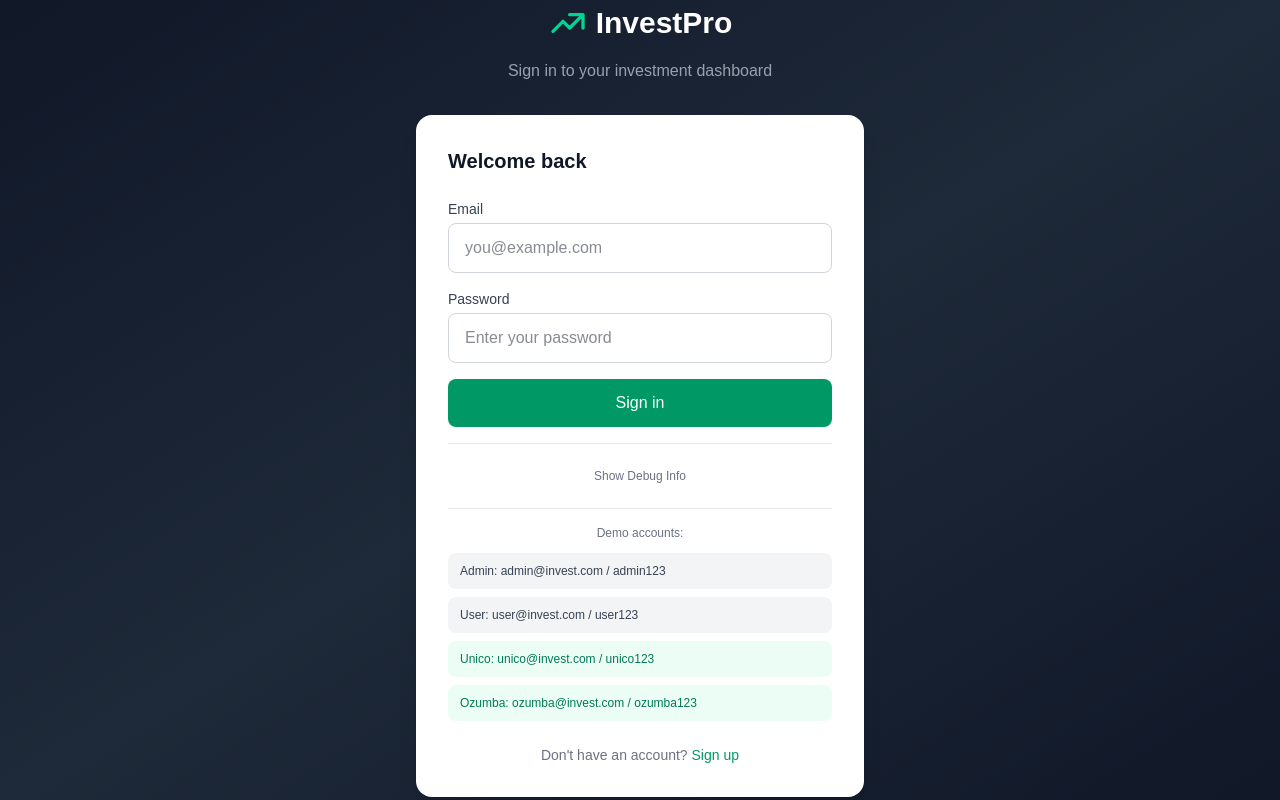
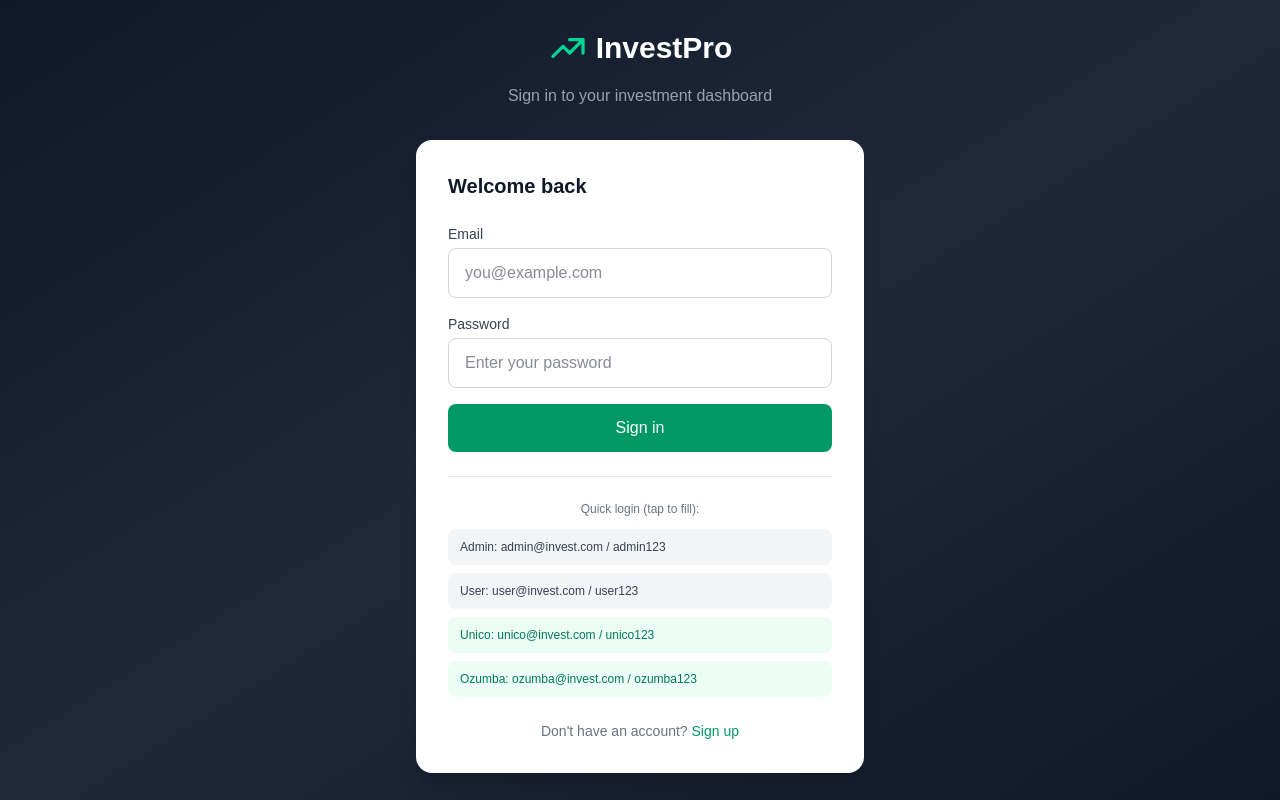
Before and after one commit to sundaykingsley1210-dev/investment-platform, a Next.js app: page /login in a window 1280 px wide. Built offline with nearby package versions, Linux system fonts and the light colour scheme.

Commit message:
Simplify auth system: fix all login issues, clean login page

```diff
--- a/src/app/login/page.tsx
+++ b/src/app/login/page.tsx
@@ -1,75 +1,32 @@
 "use client";
 
-import { useState, useEffect } from "react";
+import { useState } from "react";
 import { useRouter } from "next/navigation";
 import Link from "next/link";
 import { useAuth } from "@/lib/auth-context";
-
-const USERS_KEY = "invest_registered_users";
-
-interface StoredUser {
-  password: string;
-  user: { id: string; name: string; email: string; role: string };
-}
-
-function getRegisteredUsers(): Record<string, StoredUser> {
-  if (typeof window === "undefined") return {};
-  const raw = localStorage.getItem(USERS_KEY);
-  if (!raw) return {};
-  try {
-    return JSON.parse(raw);
-  } catch {
-    return {};
-  }
-}
 
 export default function LoginPage() {
   const [email, setEmail] = useState("");
   const [password, setPassword] = useState("");
   const [error, setError] = useState("");
   const [loading, setLoading] = useState(false);
-  const [showDebug, setShowDebug] = useState(false);
-  const [debugInfo, setDebugInfo] = useState("");
   const { login } = useAuth();
   const router = useRouter();
-
-  const runDebug = () => {
-    const users = getRegisteredUsers();
-    const keys = Object.keys(users);
-    if (keys.length === 0) {
-      setDebugInfo("NO ACCOUNTS FOUND IN LOCALSTORAGE\n\nThis means no one has registered on this browser yet, or localStorage was cleared.");
-    } else {
-      const info = keys.map((key) => {
-        const u = users[key];
-        return `Email: ${key}\n  Name: ${u.user.name}\n  ID: ${u.user.id}`;
-      }).join("\n\n");
-      setDebugInfo(`REGISTERED ACCOUNTS (${keys.length}):\n\n${info}`);
-    }
-  };
 
   const handleSubmit = async (e: React.FormEvent) => {
     e.preventDefault();
     setError("");
     setLoading(true);
+
+    await new Promise((r) => setTimeout(r, 300));
+
     const ok = await login(email, password);
     setLoading(false);
+
     if (ok) {
       router.push("/dashboard");
     } else {
-      const users = getRegisteredUsers();
-      const keys = Object.keys(users);
-      const normalizedInput = email.trim().toLowerCase();
-      const found = keys.find((k) => k.toLowerCase() === normalizedInput);
-
-      if (keys.length === 0) {
-        setError("No accounts exist on this browser. Please sign up first.");
-      } else if (!found) {
-        setError(`Email "${email}" not found. Click "Show Accounts" below to see registered emails.`);
-      } else if (users[found].password !== password) {
-        setError(`Email found but wrong password. Your password is stored as: "${users[found].password}"`);
-      } else {
-        setError("Login failed for unknown reason.");
-      }
+      setError("Invalid email or password. Please check and try again.");
     }
   };
 
@@ -90,7 +47,7 @@ export default function LoginPage() {
           <h2 className="text-xl font-semibold text-gray-900 mb-6">Welcome back</h2>
 
           {error && (
-            <div className="bg-red-50 text-red-600 px-4 py-3 rounded-lg mb-4 text-sm whitespace-pre-wrap">{error}</div>
+            <div className="bg-red-50 text-red-600 px-4 py-3 rounded-lg mb-4 text-sm">{error}</div>
           )}
 
           <form onSubmit={handleSubmit} className="space-y-4">
@@ -125,42 +82,32 @@ export default function LoginPage() {
             </button>
           </form>
 
-          <div className="mt-4 pt-4 border-t border-gray-200">
-            <button
-              onClick={() => { setShowDebug(!showDebug); if (!showDebug) runDebug(); }}
-              className="w-full text-xs text-gray-500 hover:text-gray-700 font-medium py-2"
-            >
-              {showDebug ? "Hide Debug Info" : "Show Debug Info"}
-            </button>
-            {showDebug && debugInfo && (
-              <pre className="mt-2 bg-gray-100 rounded-lg p-3 text-xs text-gray-700 overflow-auto max-h-48 whitespace-pre-wrap">
-                {debugInfo}
-              </pre>
-            )}
-          </div>
-
-          <div className="mt-4 pt-4 border-t border-gray-200">
-            <p className="text-xs text-gray-500 text-center mb-3">Demo accounts:</p>
+          <div className="mt-6 pt-6 border-t border-gray-200">
+            <p className="text-xs text-gray-500 text-center mb-3">Quick login (tap to fill):</p>
             <div className="space-y-2 text-xs">
               <button
+                type="button"
                 onClick={() => { setEmail("admin@invest.com"); setPassword("admin123"); setError(""); }}
                 className="w-full px-3 py-2.5 bg-gray-100 rounded-lg hover:bg-gray-200 transition text-gray-700 text-left"
               >
                 Admin: admin@invest.com / admin123
               </button>
               <button
+                type="button"
                 onClick={() => { setEmail("user@invest.com"); setPassword("user123"); setError(""); }}
                 className="w-full px-3 py-2.5 bg-gray-100 rounded-lg hover:bg-gray-200 transition text-gray-700 text-left"
               >
                 User: user@invest.com / user123
               </button>
               <button
+                type="button"
                 onClick={() => { setEmail("unico@invest.com"); setPassword("unico123"); setError(""); }}
                 className="w-full px-3 py-2.5 bg-emerald-50 rounded-lg hover:bg-emerald-100 transition text-emerald-700 text-left"
               >
                 Unico: unico@invest.com / unico123
               </button>
               <button
+                type="button"
                 onClick={() => { setEmail("ozumba@invest.com"); setPassword("ozumba123"); setError(""); }}
                 className="w-full px-3 py-2.5 bg-emerald-50 rounded-lg hover:bg-emerald-100 transition text-emerald-700 text-left"
               >
--- a/src/lib/auth-context.tsx
+++ b/src/lib/auth-context.tsx
@@ -22,23 +22,24 @@ interface StoredUser {
   user: User;
 }
 
-function getRegisteredUsers(): Record<string, StoredUser> {
+function getUsersFromStorage(): Record<string, StoredUser> {
   if (typeof window === "undefined") return {};
-  const raw = localStorage.getItem(USERS_KEY);
-  if (!raw) return {};
   try {
+    const raw = localStorage.getItem(USERS_KEY);
+    if (!raw) return {};
     return JSON.parse(raw);
   } catch {
     return {};
   }
 }
 
-function saveRegisteredUsers(users: Record<string, StoredUser>) {
+function saveUsersToStorage(users: Record<string, StoredUser>) {
+  if (typeof window === "undefined") return;
   localStorage.setItem(USERS_KEY, JSON.stringify(users));
 }
 
-function getSeedUsers(): Record<string, StoredUser> {
-  return {
+function getAllAccounts(): Record<string, StoredUser> {
+  const seed: Record<string, StoredUser> = {
     "admin@invest.com": {
       password: "admin123",
       user: { id: "1", name: "Admin User", email: "admin@invest.com", role: "admin" },
@@ -56,6 +57,19 @@ function getSeedUsers(): Record<string, StoredUser> {
       user: { id: "101", name: "Ozumba", email: "ozumba@invest.com", role: "user" },
     },
   };
+  const stored = getUsersFromStorage();
+  return { ...seed, ...stored };
+}
+
+function findUserByEmail(email: string): { key: string; entry: StoredUser } | null {
+  const all = getAllAccounts();
+  const normalized = email.trim().toLowerCase();
+  for (const key of Object.keys(all)) {
+    if (key.toLowerCase() === normalized) {
+      return { key, entry: all[key] };
+    }
+  }
+  return null;
 }
 
 export function AuthProvider({ children }: { children: ReactNode }) {
@@ -63,43 +77,42 @@ export function AuthProvider({ children }: { children: ReactNode }) {
   const [isLoading, setIsLoading] = useState(true);
 
   useEffect(() => {
-    const stored = localStorage.getItem("invest_user");
-    if (stored) {
-      try { setUser(JSON.parse(stored)); } catch { /* ignore */ }
+    try {
+      const stored = localStorage.getItem("invest_user");
+      if (stored) {
+        const parsed = JSON.parse(stored);
+        if (parsed && parsed.id && parsed.email) {
+          setUser(parsed);
+        }
+      }
+    } catch {
+      // ignore
     }
     setIsLoading(false);
   }, []);
 
   const login = async (email: string, password: string): Promise<boolean> => {
-    const normalizedEmail = email.trim().toLowerCase();
-    const allUsers = { ...getSeedUsers(), ...getRegisteredUsers() };
+    const found = findUserByEmail(email);
+    if (!found) return false;
+    if (found.entry.password !== password) return false;
 
-    // Find user by case-insensitive email match
-    const entryKey = Object.keys(allUsers).find((key) => key.toLowerCase() === normalizedEmail);
-    const entry = entryKey ? allUsers[entryKey] : null;
-
-    if (entry && entry.password === password) {
-      initializeNewUser(entry.user.id);
-      setUser(entry.user);
-      localStorage.setItem("invest_user", JSON.stringify(entry.user));
-      return true;
-    }
-    return false;
+    initializeNewUser(found.entry.user.id);
+    setUser(found.entry.user);
+    localStorage.setItem("invest_user", JSON.stringify(found.entry.user));
+    return true;
   };
 
   const signup = async (name: string, email: string, password: string, bvn?: string): Promise<boolean> => {
+    const found = findUserByEmail(email);
+    if (found) return false;
+
     const normalizedEmail = email.trim().toLowerCase();
-    const allUsers = { ...getSeedUsers(), ...getRegisteredUsers() };
-
-    // Check if email already exists (case-insensitive)
-    const exists = Object.keys(allUsers).some((key) => key.toLowerCase() === normalizedEmail);
-    if (exists) return false;
-
     const newUser: User = { id: Date.now().toString(), name, email: normalizedEmail, role: "user" };
     if (bvn) newUser.bvn = bvn;
 
-    allUsers[normalizedEmail] = { password, user: newUser };
-    saveRegisteredUsers(allUsers);
+    const stored = getUsersFromStorage();
+    stored[normalizedEmail] = { password, user: newUser };
+    saveUsersToStorage(stored);
 
     initializeNewUser(newUser.id);
     setUser(newUser);
@@ -113,12 +126,11 @@ export function AuthProvider({ children }: { children: ReactNode }) {
     setUser(updated);
     localStorage.setItem("invest_user", JSON.stringify(updated));
 
-    const allUsers = getRegisteredUsers();
+    const stored = getUsersFromStorage();
     const normalizedEmail = user.email.toLowerCase();
-    const entryKey = Object.keys(allUsers).find((key) => key.toLowerCase() === normalizedEmail);
-    if (entryKey) {
-      allUsers[entryKey].user = updated;
-      saveRegisteredUsers(allUsers);
+    if (stored[normalizedEmail]) {
+      stored[normalizedEmail].user = updated;
+      saveUsersToStorage(stored);
     }
   };
 
```
